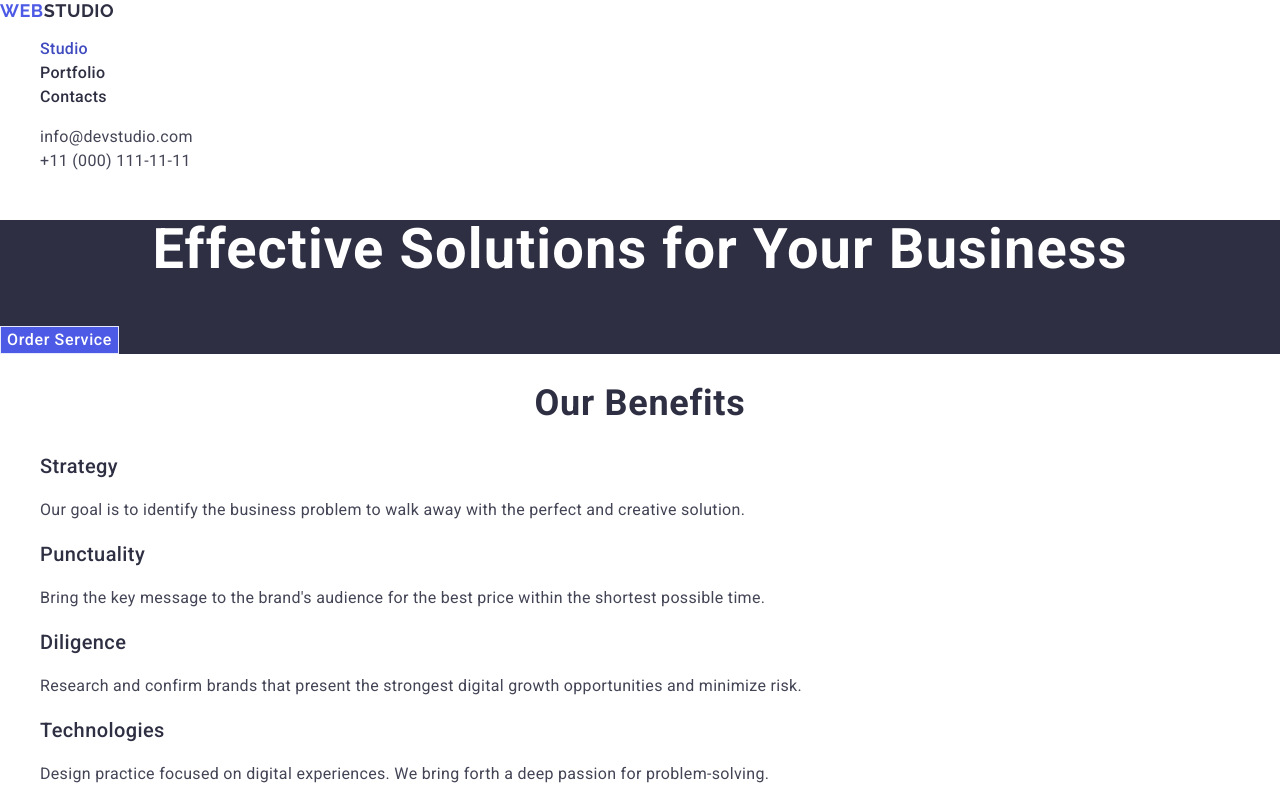
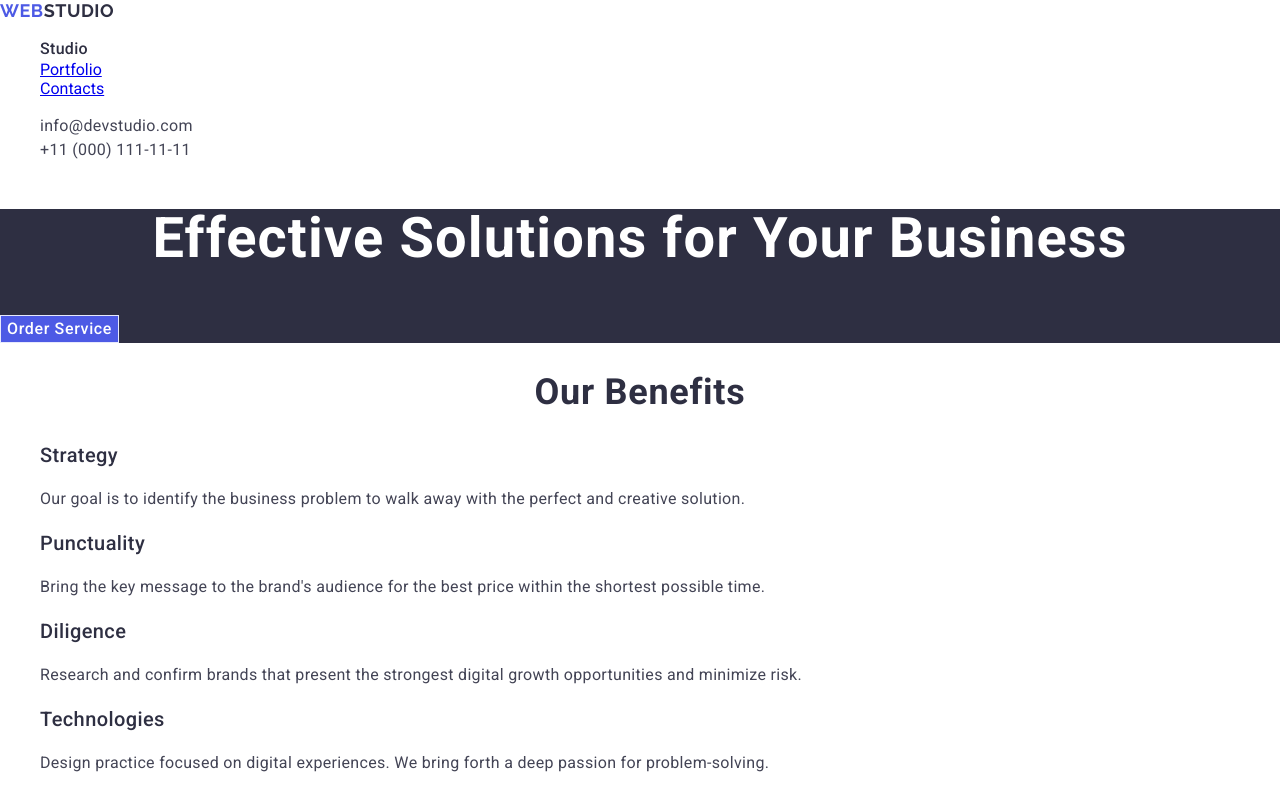
Before and after one commit to osovetovs/goit-markup-hw-02, a plain HTML site: page index.html in a window 1280 px wide. Shown: the top 800 px of the page. Drawn offline with nearby package versions, Linux system fonts and the light colour scheme.

Commit message:
'autocheck-fixes-4'

```diff
--- a/css/styles.css
+++ b/css/styles.css
@@ -77,9 +77,9 @@ body {
   color: var(--color-pressed-states);
 }
 
-.link-active {
+/* .link-active {
   color: var(--color-pressed-states);
-}
+} */
 
 .address-links {
   font-style: normal;
--- a/index.html
+++ b/index.html
@@ -20,18 +20,18 @@
   <body>
     <header>
       <nav>
-        <a class="link-logo" href="./index.html"
+        <a class="link-logo" href="index.html"
           >Web<span class="logo-part">Studio</span></a
         >
         <ul class="list">
           <li>
-            <a class="link-active nav-link" href="./index.html">Studio</a>
+            <a class="nav-link" href="index.html">Studio</a>
           </li>
           <li>
-            <a class="link nav-link" href="./portfolio.html">Portfolio</a>
+            <a href="#">Portfolio</a>
           </li>
           <li>
-            <a class="link nav-link" href="./contacts.html">Contacts</a>
+            <a href="#">Contacts</a>
           </li>
         </ul>
       </nav>
```
